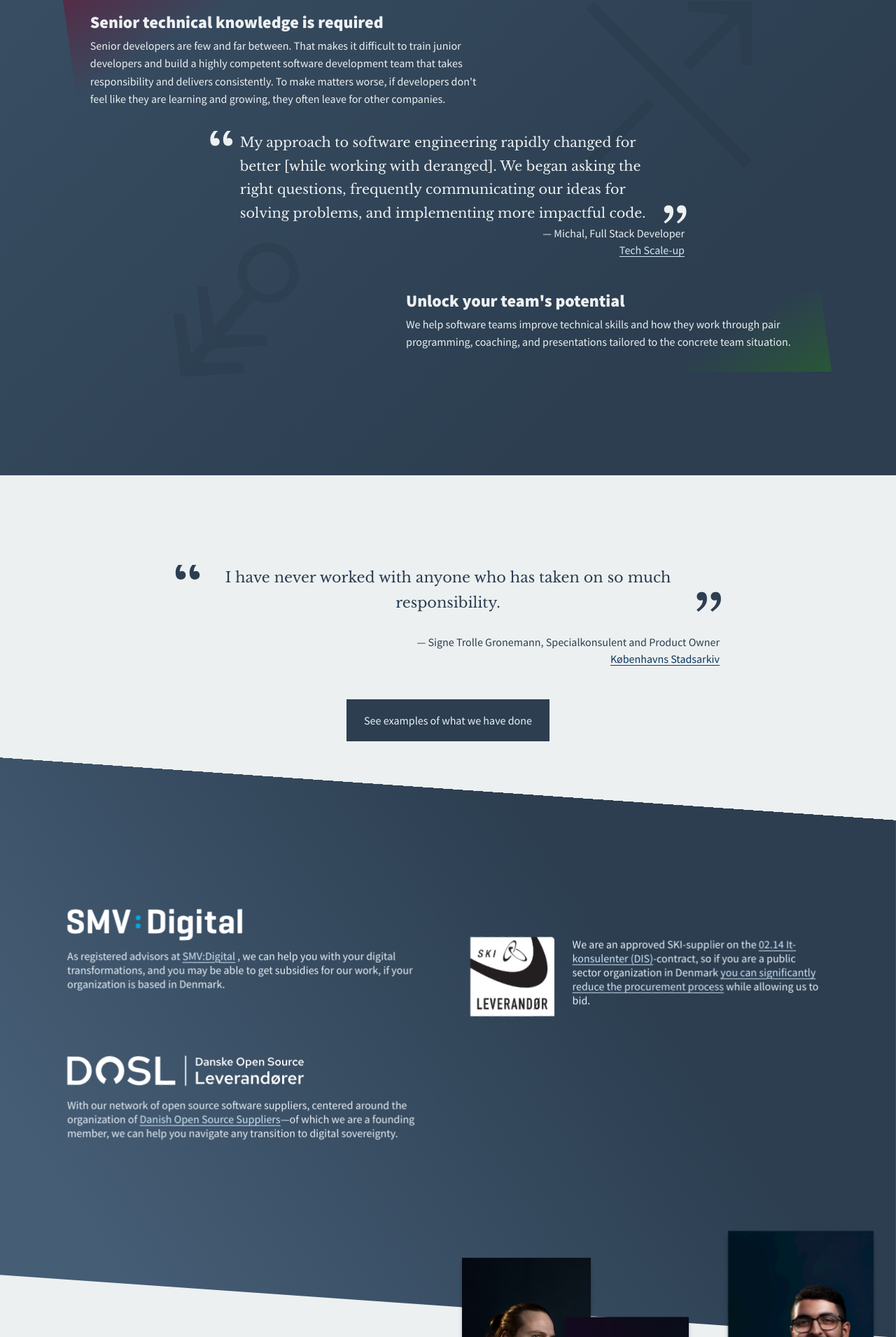
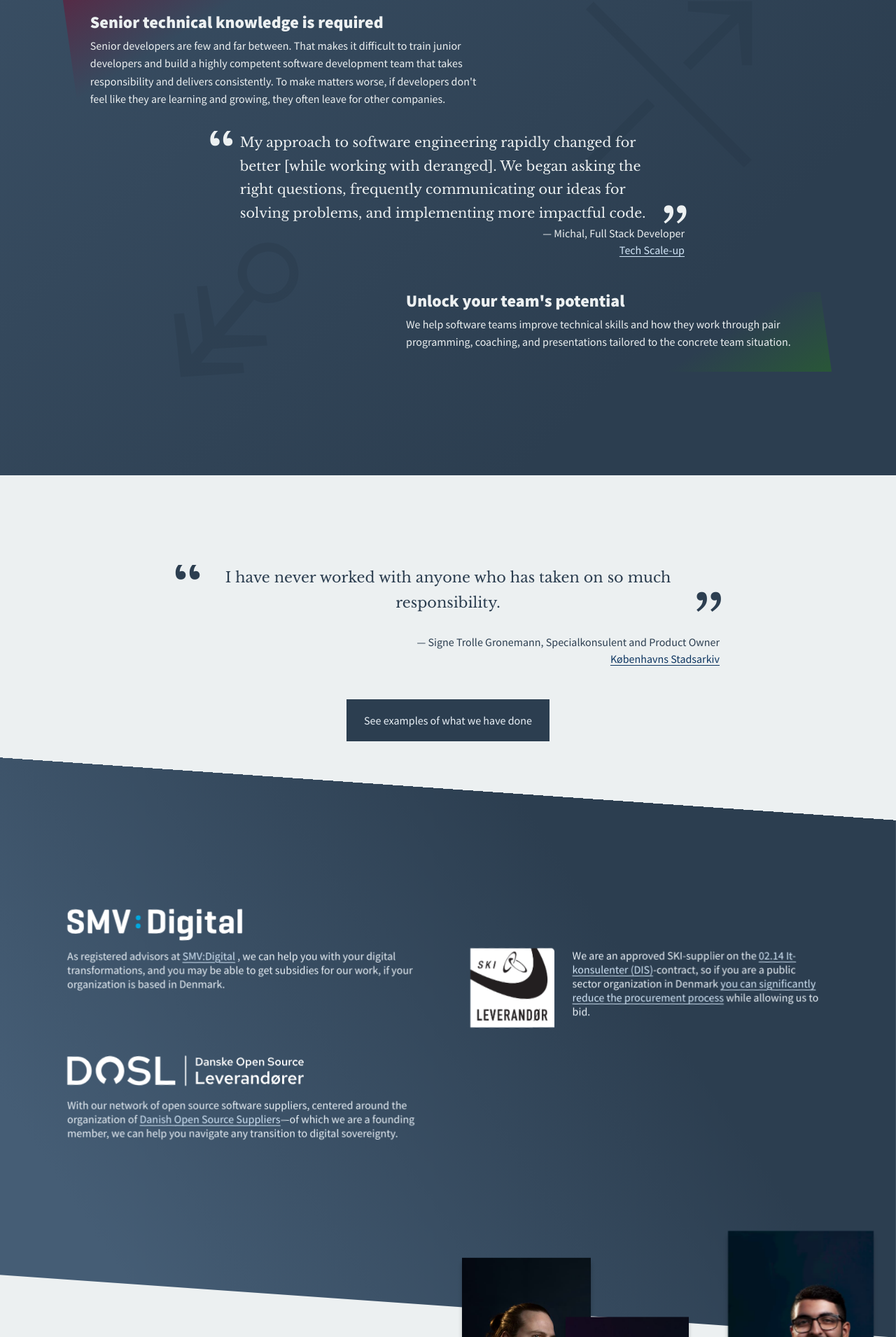
Before and after one commit to derangeddk/deranged.dk, a Jekyll site: the page built from index.html, in a window 1280 px wide. Shown: the part 4490-6400 px from the top of the page at 70% size. Built offline with Jekyll 4.4.1, drawn with Linux system fonts in a browser that asks for light colours; some web fonts are replaced; comment, search, counter and statistics services are not loaded.

Commit message:
Added extra top margin to certification section element with square logo

```diff
--- a/css/home.scss
+++ b/css/home.scss
@@ -821,6 +821,7 @@ permalink: /css/homestyle.css
       display: grid;
       grid-template-columns: 120px 1fr;
       column-gap: 1.6rem;
+      margin-top: 1rem;
     }
   }
 
```
